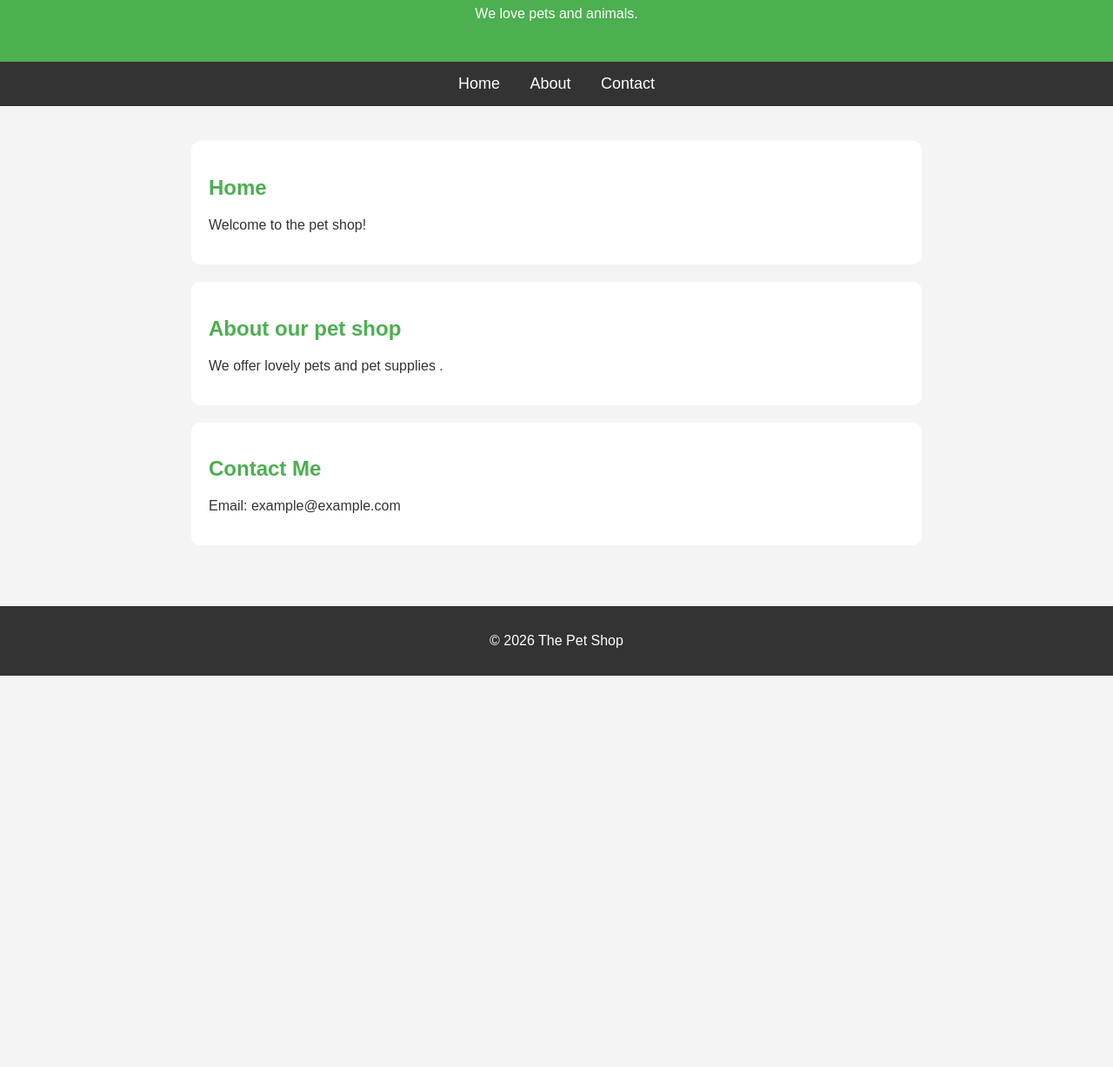
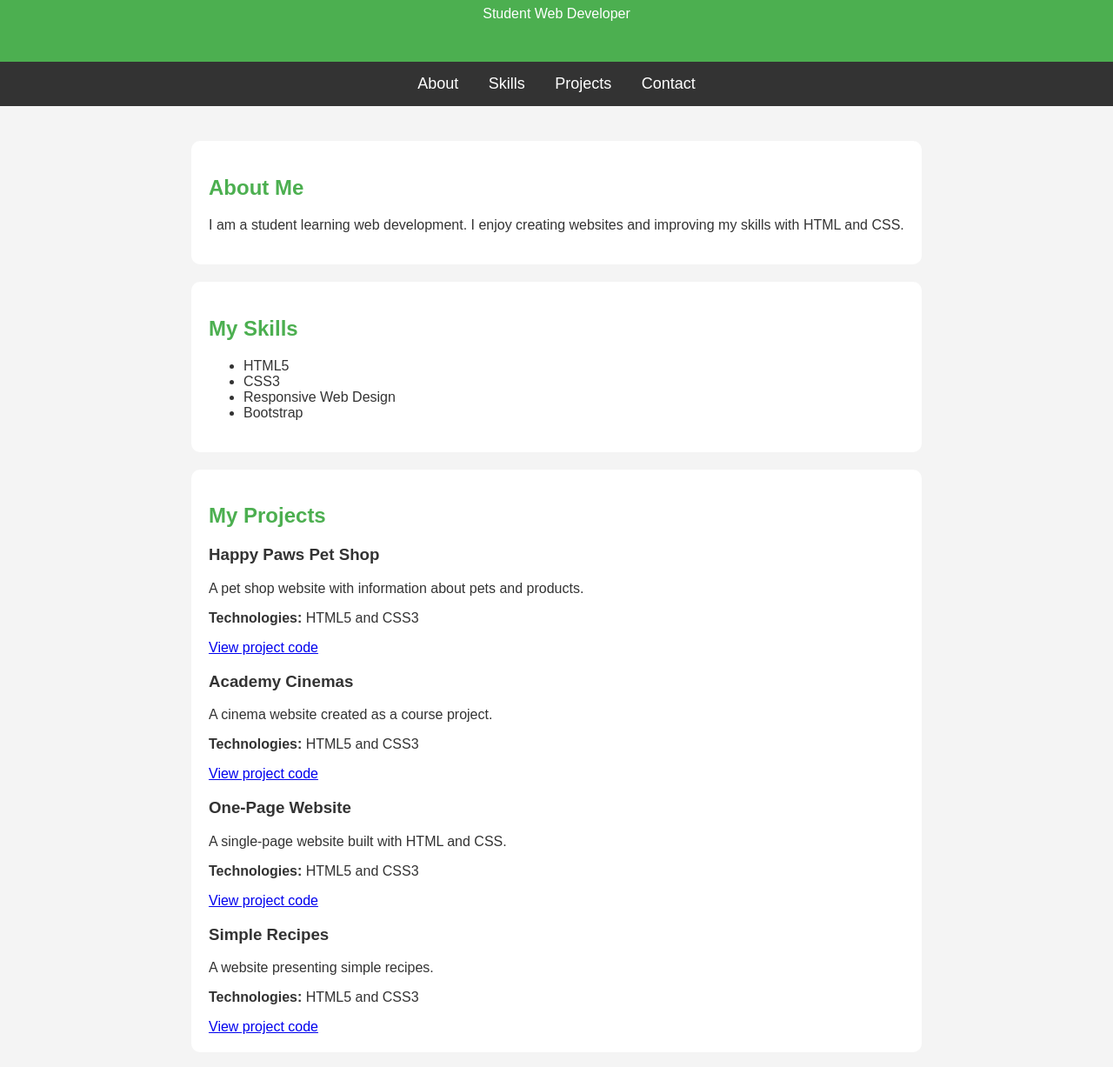
Before and after one commit to ismayilovagulnarev-hash/HTML-AND-CSS-PROJECTS, a plain HTML site: page The-Pet-Shop-Website/index.html in a window 1280 px wide. Shown: the part 103-1330 px from the top of the page at 87% size. Before the commit the page ends 880 px from the top, so only its background shows below. Drawn offline with Linux system fonts and the light colour scheme.

Commit message:
Update index.html

```diff
--- a/The-Pet-Shop-Website/index.html
+++ b/The-Pet-Shop-Website/index.html
@@ -3,42 +3,78 @@
 <head>
   <meta charset="UTF-8">
   <meta name="viewport" content="width=device-width, initial-scale=1.0">
-    <title>The Pet Shop</title>
+  <title>Gulnara Ismayilova | Portfolio</title>
   <link rel="stylesheet" href="style.css">
 </head>
 <body>
-
-    <header>
-        <h1>Welcome to The Pet Shop</h1>
-        <p>We love pets and animals.</p>
+  <header id="home">
+    <h1>Gulnara Ismayilova</h1>
+    <p>Student Web Developer</p>
   </header>
 
   <nav>
-        <a href="#home">Home</a>
     <a href="#about">About</a>
+    <a href="#skills">Skills</a>
+    <a href="#projects">Projects</a>
     <a href="#contact">Contact</a>
   </nav>
 
   <main>
-        <section id="home">
-            <h2>Home</h2>
-            <p>Welcome to the pet shop!</p>
+    <section id="about">
+      <h2>About Me</h2>
+      <p>I am a student learning web development. I enjoy creating websites and improving my skills with HTML and CSS.</p>
     </section>
 
-        <section id="about">
-            <h2>About our pet shop </h2>
-            <p>We offer lovely pets and pet supplies .</p>
+    <section id="skills">
+      <h2>My Skills</h2>
+      <ul>
+        <li>HTML5</li>
+        <li>CSS3</li>
+        <li>Responsive Web Design</li>
+        <li>Bootstrap</li>
+      </ul>
+    </section>
+
+    <section id="projects">
+      <h2>My Projects</h2>
+
+      <article>
+        <h3>Happy Paws Pet Shop</h3>
+        <p>A pet shop website with information about pets and products.</p>
+        <p><strong>Technologies:</strong> HTML5 and CSS3</p>
+        <a href="https://github.com/ismayilovagulnarev-hash/HTML-AND-CSS-PROJECTS/tree/main/The-Pet-Shop-Website">View project code</a>
+      </article>
+
+      <article>
+        <h3>Academy Cinemas</h3>
+        <p>A cinema website created as a course project.</p>
+        <p><strong>Technologies:</strong> HTML5 and CSS3</p>
+        <a href="https://github.com/ismayilovagulnarev-hash/HTML-AND-CSS-PROJECTS/tree/main/Academy-Cinemas">View project code</a>
+      </article>
+
+      <article>
+        <h3>One-Page Website</h3>
+        <p>A single-page website built with HTML and CSS.</p>
+        <p><strong>Technologies:</strong> HTML5 and CSS3</p>
+        <a href="https://github.com/ismayilovagulnarev-hash/HTML-AND-CSS-PROJECTS/tree/main/One-Page-Website">View project code</a>
+      </article>
+
+      <article>
+        <h3>Simple Recipes</h3>
+        <p>A website presenting simple recipes.</p>
+        <p><strong>Technologies:</strong> HTML5 and CSS3</p>
+        <a href="https://github.com/ismayilovagulnarev-hash/HTML-AND-CSS-PROJECTS/tree/main/Simple-Recipes">View project code</a>
+      </article>
     </section>
 
     <section id="contact">
-            <h2>Contact Me</h2>
-            <p>Email: example@example.com</p>
+      <h2>Contact</h2>
+      <p>Thank you for visiting my portfolio.</p>
     </section>
   </main>
 
   <footer>
-        <p>&copy; 2026 The Pet Shop</p>
+    <p>© 2026 Gulnara Ismayilova</p>
   </footer>
-
 </body>
 </html>
```
Lines whose indentation alone changed are shown as unchanged.
